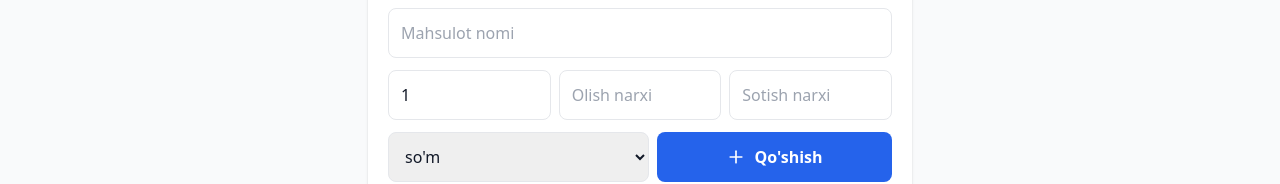
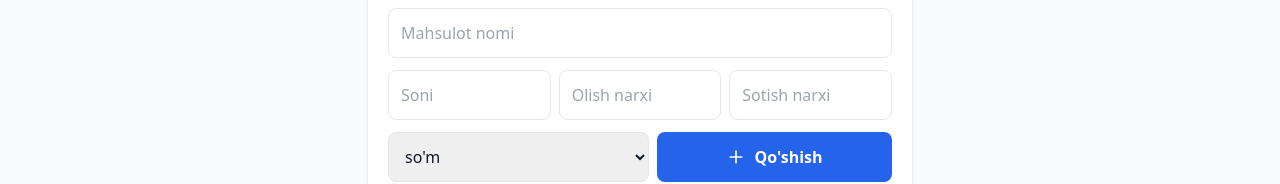
Before and after one commit to Positiveoo1/Store, a React (Vite) app: page / in a window 1280 px wide. Shown: the part 359-543 px from the top of the page. Built offline with nearby package versions, Linux system fonts and the light colour scheme.

Commit message:
language to uz

```diff
--- a/src/App.jsx
+++ b/src/App.jsx
@@ -21,7 +21,7 @@ export default function App() {
 
   // Formalar
   const [pName, setPName] = useState("");
-  const [pQty, setPQty] = useState("1");
+  const [pQty, setPQty] = useState("");
   const [pCost, setPCost] = useState("");
   const [pPrice, setPPrice] = useState("");
   const [pCurrency, setPCurrency] = useState("UZS");
```
